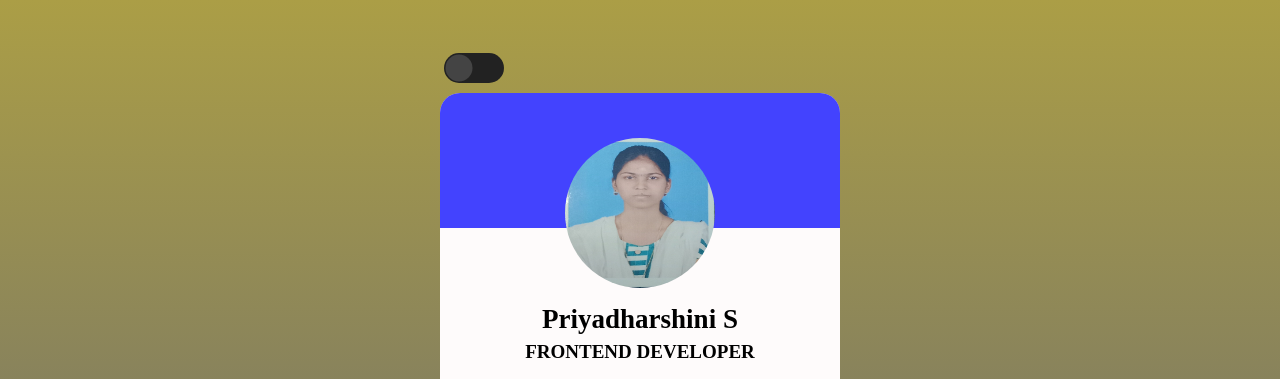
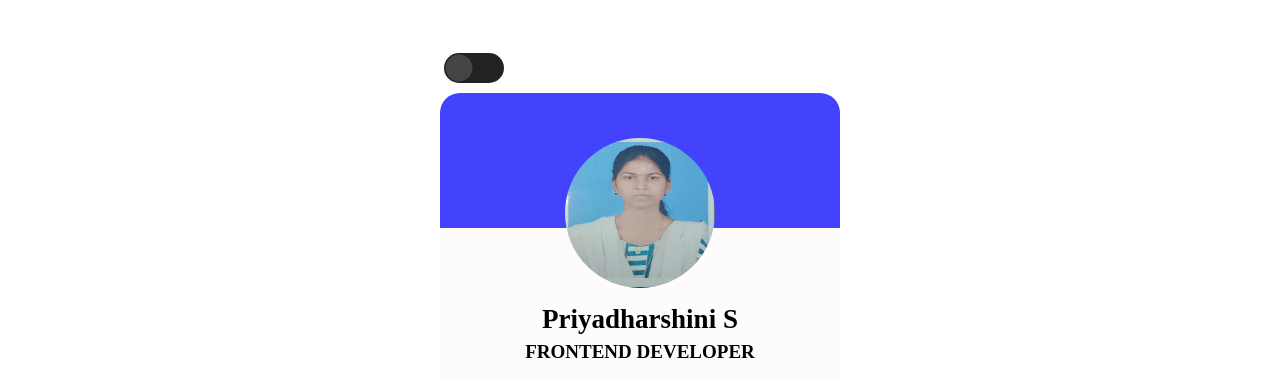
Before and after one commit to Priya-350/profilecard, a plain HTML site: page index.html in a window 1280 px wide. Shown: the top 379 px of the page. Drawn offline with Linux system fonts and the light colour scheme.

Commit message:
Update style.css

```diff
--- a/style.css
+++ b/style.css
@@ -1,6 +1,6 @@
 body{
 
-    background:linear-gradient(to bottom ,#ab9e46 0%,rgb(49, 62, 147) 150%);
+    background:linear-gradient(to bottom,#EF32D9,#89FFFD,150%);
     background-size:100% 100% ;
     background-size:cover ;
     line-height:7px;
```
